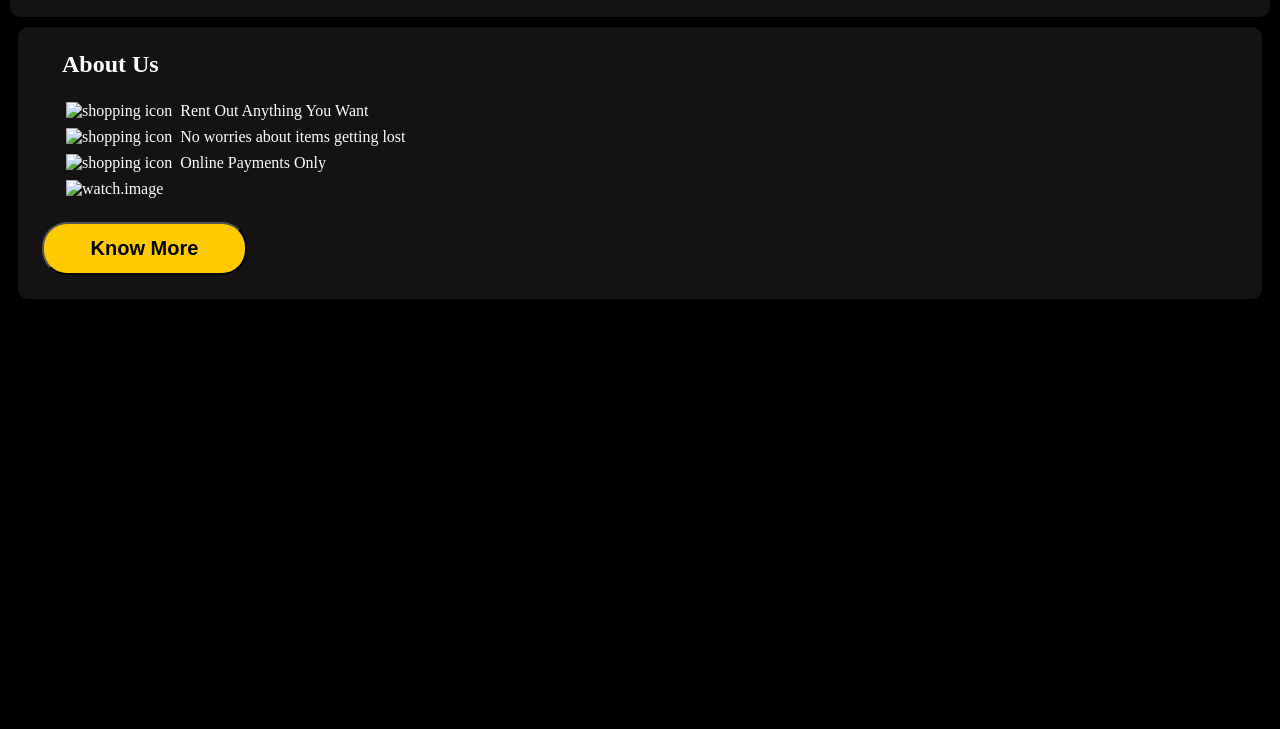
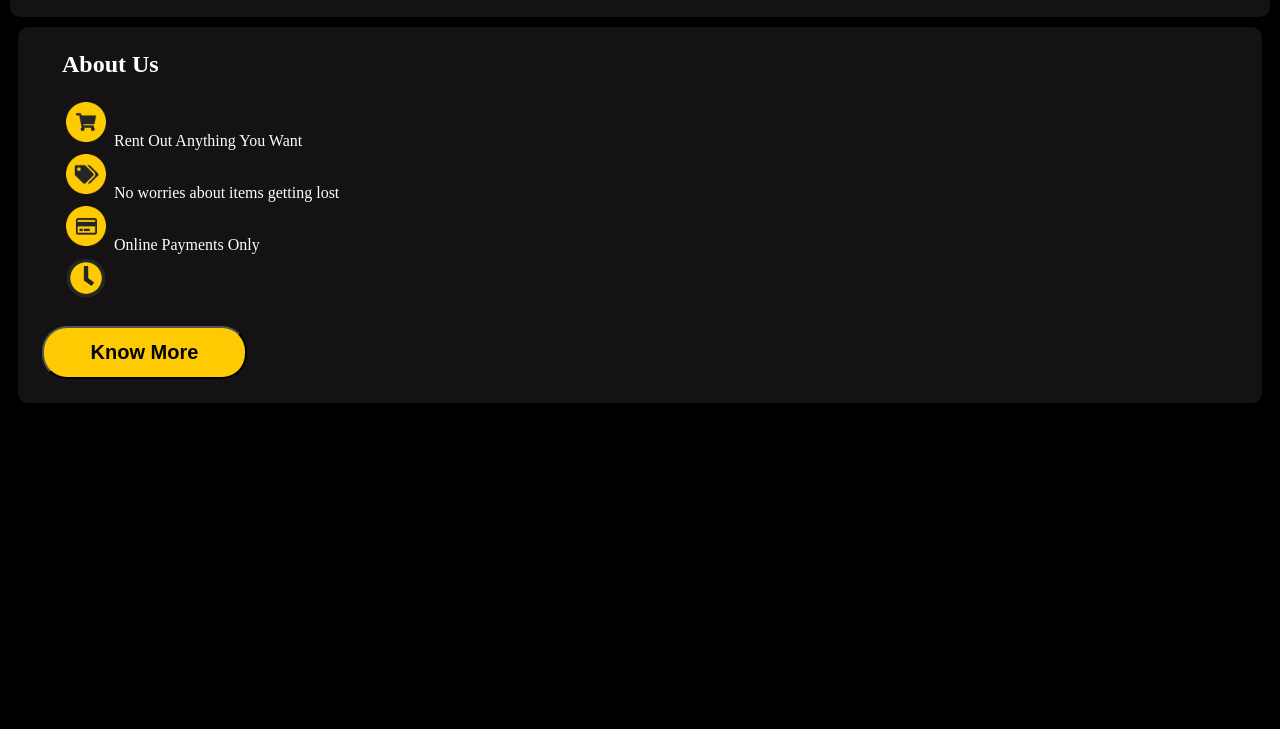
Before and after one commit to DipankarBhaduri/F1-contest2, a plain HTML site: page index.html in a window 1280 px wide. Shown: the part 71-800 px from the top of the page. Drawn offline with Linux system fonts and the light colour scheme.

Commit message:
Url Updated

```diff
--- a/index.html
+++ b/index.html
@@ -29,22 +29,22 @@
     <section class="section-1">
         <h2>About Us</h2>
         <div>
-            <img src="./Svg/Group 27.png" alt="shopping icon">
+            <img src="Group 27.png" alt="shopping icon">
             <span>Rent Out Anything You Want</span>
         </div>
 
         <div>
-            <img src="./Svg/Group 29.png" alt="shopping icon">
+            <img src="Group 29.png" alt="shopping icon">
             <span>No worries about items getting lost</span>
         </div>
 
         <div>
-            <img src="./Svg/Group 31-1.png" alt="shopping icon">
+            <img src="Group 31-1.png" alt="shopping icon">
             <span> Online Payments Only</span>
         </div>
 
         <div>
-            <img src="./Svg/Group 31.png" alt="watch.image">
+            <img src="Group 31.png" alt="watch.image">
         </div>
 
         <div>
```
